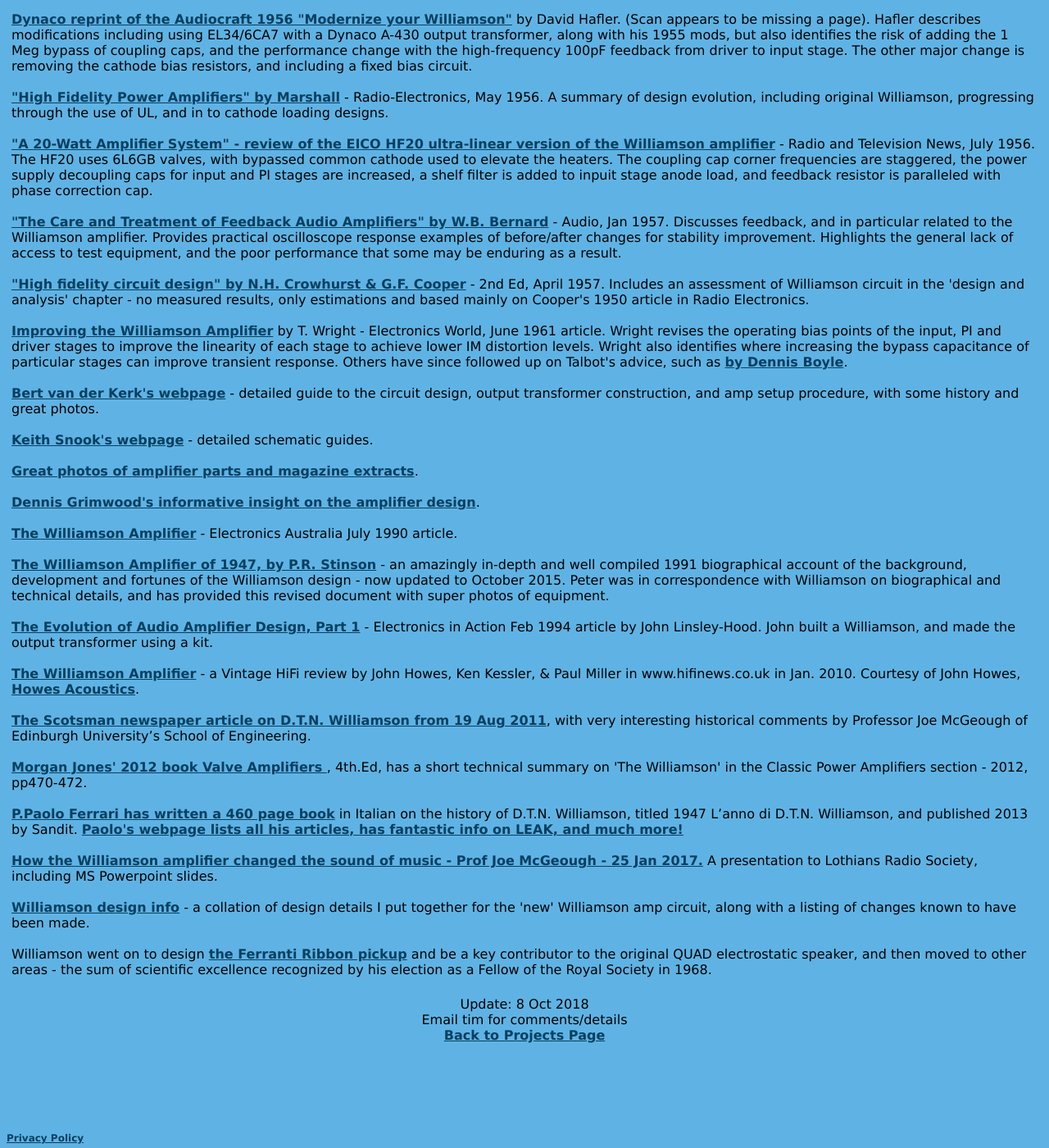
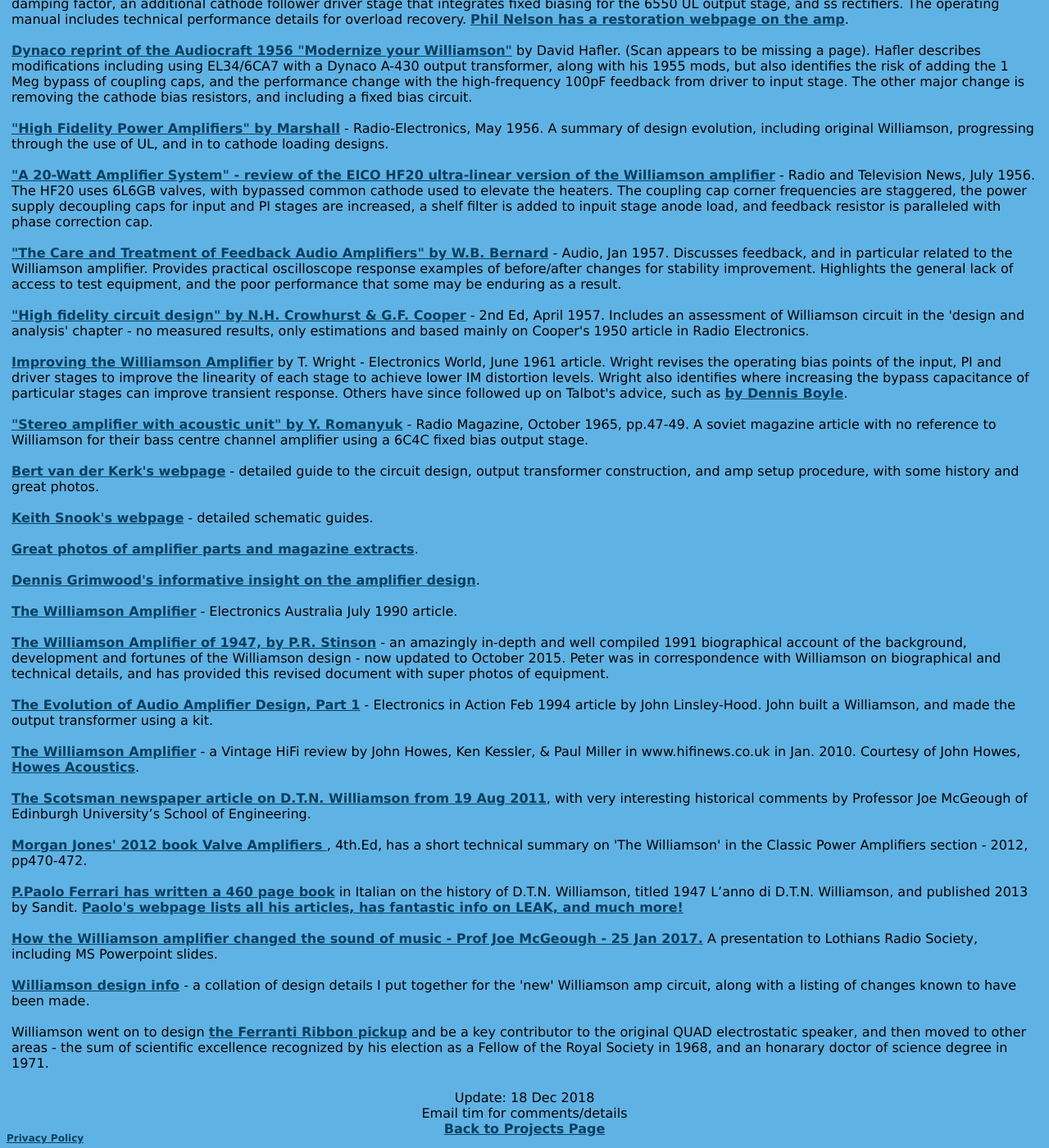
Before and after one commit to michael-robbins/michael-robbins.github.io, a Jekyll site: the page built from projects/Williamson.html, in a window 1280 px wide and 1400 px high, scrolled down 6021 px. Shown: the whole window at 82% size. Built offline with Jekyll 4.4.1, drawn with Linux system fonts in a browser that asks for light colours; some of the changed text lies outside the part shown.

Commit message:
Update Williamson.html

```diff
--- a/projects/Williamson.html
+++ b/projects/Williamson.html
@@ -101,9 +101,7 @@
       <a href="/static/A wide range feedback amplifier 1950.pdf">A wide range feedback amplifier</a>, by R.M.Mitchell, Radio & Television News, October 1950.
       The article highlights the deficiency in commonly available test equipment (circa 1950) for measuring the low distortion and observing the fast rise-time squarewaves provided by the Williamson amplifier.
       <br /><br />
-      <a href="http://www.updatemydynaco.com/HistoricDocuments/WilliamsonAmplifierKeroes.pdf">Building the "Williamson" Amplifier</a>, by H. Kereos, Radio & Television News, December 1950 article.
-      Kereos puts forward the Acrosound TO-290 output transformer in a diy article.
-      The only change from the WW new circuit is again the USA use of 807's like the Musicians Amplifier, but also the addition of an output stage cathode bypass capacitor to reduce distortion as the 807's approach class AB operation (and class A constant cathode voltage conditions start to degrade).
+      <a href="http://www.updatemydynaco.com/HistoricDocuments/WilliamsonAmplifierKeroes.pdf">Building the "Williamson" Amplifier</a>, by H. Kereos, Radio & Television News, December 1950 article.  Kereos puts forward the Acrosound TO-290 output transformer in a diy article.  The only change from the WW new circuit is again the USA use of 807's like the Musicians Amplifier, but also the addition of an output stage cathode bypass capacitor to reduce distortion as the 807's approach class AB operation (and class A constant cathode voltage conditions start to degrade).  <a href="http://www.hafler.com/pdf/interview-with-hafler-pt2.pdf">An interview with David Hafler</a>. in the Vacuum Tube Valley Issue 14, provides insight in to the early days of Acrosound and their Williamson related output transformers.
       <br /><br />
       <a href="/static/Audio feedback design pt 3 Radio Electronics 1950.pdf">Audio Feedback Design - Part 3, by G.F. Cooper</a> - Radio Electronics, December 1950 article.
       The article details the Williamson circuit's low-frequency and high-frequency response performance, and the design considerations and trade-offs needed for achieving stable operation for the given level of feedback, and the bandwidth over which the feedback is effective at reducing distortion.
@@ -228,10 +226,8 @@
       In general, results showed that THD could rise or fall, depending on the valve.
       CCIF IM results in general showed a slight improvement at higher output power levels with the bypass capacitor.
       <br /><br />
-      <a href="https://frank.pocnet.net/other/AWV_Radiotronics/Radiotronics_1955/1955_06_AWV_Radiotronics_20_06.pdf">Preamplifiers for use with Williamson Amplifiers, by F. Langford-Smith</a> - Radiotronics, June 1955.  A short article describing how preamplifier design may influence stability of a connected Williamson amplifier - in particular when using a common power supply.
+      <a href="https://frank.pocnet.net/other/AWV_Radiotronics/Radiotronics_1955/1955_06_AWV_Radiotronics_20_06.pdf">Preamplifiers for use with Williamson Amplifiers, by F. Langford-Smith</a> - Radiotronics, June 1955.  A short article describing how preamplifier design may influence stability of a connected Williamson amplifier - in particular when using a common power supply.  This edition of Radiotronics also includes a good article on square-wave testing of hi-fi amplifiers.
       <br /><br />
-
-
       <a href="http://www.technicalaudio.com/pdf/Gordon_Clark_folder/Acrosound_reprint_Radio_and_Television_News_Williamson_6550.pdf">Adapting the "Ultra-Linear" Williamson to 6550 Operation, by Keroes</a> - Radio & Television News, Nov 1955.
       Kereos presents Acro's updated higher powered version using fixed-bias 6550 valves in UL mode.
       Hafler & Kereos' previous 1952 circuit tweaks were used, along with 470k shunting of coupling capacitors to compensate low-frequency phase shift, 220 ohm cathode degeneration on the driver triodes, and tuned humdinger DC voltage elevation of heaters.
@@ -280,6 +276,8 @@
       Wright also identifies where increasing the bypass capacitance of particular stages can improve transient response.
       Others have since followed up on Talbot's advice, such as <a href="http://www.chimeralabs.com/williamsmod.html">by Dennis Boyle</a>.
       <br /><br />
+<a href="http://www.radioman-portal.ru/magazin/radio/1965/10.php">"Stereo amplifier with acoustic unit" by Y. Romanyuk</a> - Radio Magazine, October 1965, pp.47-49.  A soviet magazine article with no reference to Williamson for their bass centre channel amplifier using a 6C4C fixed bias output stage.
+      <br /><br />
       <a href="http://www.xs4all.nl/~ideas/amps/">Bert van der Kerk's webpage</a> - detailed guide to the circuit design, output transformer construction, and amp setup procedure, with some history and great photos.
       <br /><br />
       <a href="http://www.keith-snook.info/schematics.html">Keith Snook's webpage</a> - detailed schematic guides.
@@ -310,13 +308,13 @@
       <br /><br />
       <a href="/static/Williamson design info.pdf">Williamson design info</a> - a collation of design details I put together for the 'new' Williamson amp circuit, along with a listing of changes known to have been made.
       <br /><br />
-      Williamson went on to design <a href="/static/High-Fidelity-1954-Apr p17.pdf">the Ferranti Ribbon pickup</a> and be a key contributor to the original QUAD electrostatic speaker, and then moved to other areas - the sum of scientific excellence recognized by his election as a Fellow of the Royal Society in 1968.
+      Williamson went on to design <a href="/static/High-Fidelity-1954-Apr p17.pdf">the Ferranti Ribbon pickup</a> and be a key contributor to the original QUAD electrostatic speaker, and then moved to other areas - the sum of scientific excellence recognized by his election as a Fellow of the Royal Society in 1968, and an honarary doctor of science degree in 1971.
       <br /><br />
     </td>
   </tr>
   <tr>
     <td align="center">
-       Update: 8 Oct 2018
+       Update: 18 Dec 2018
        <br />
        Email tim for comments/details
        <br/>
```
